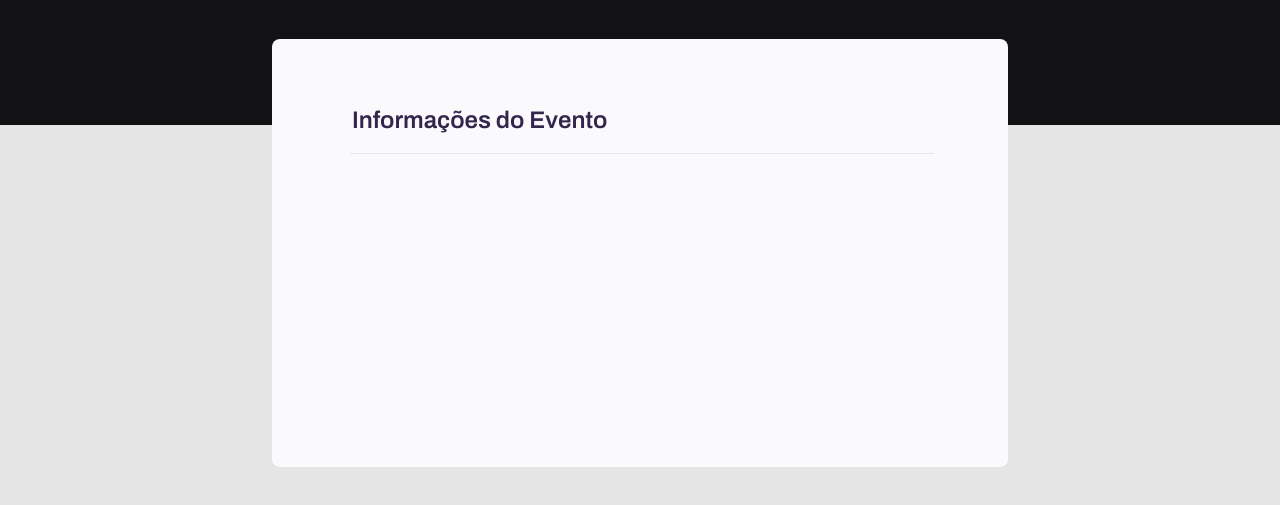
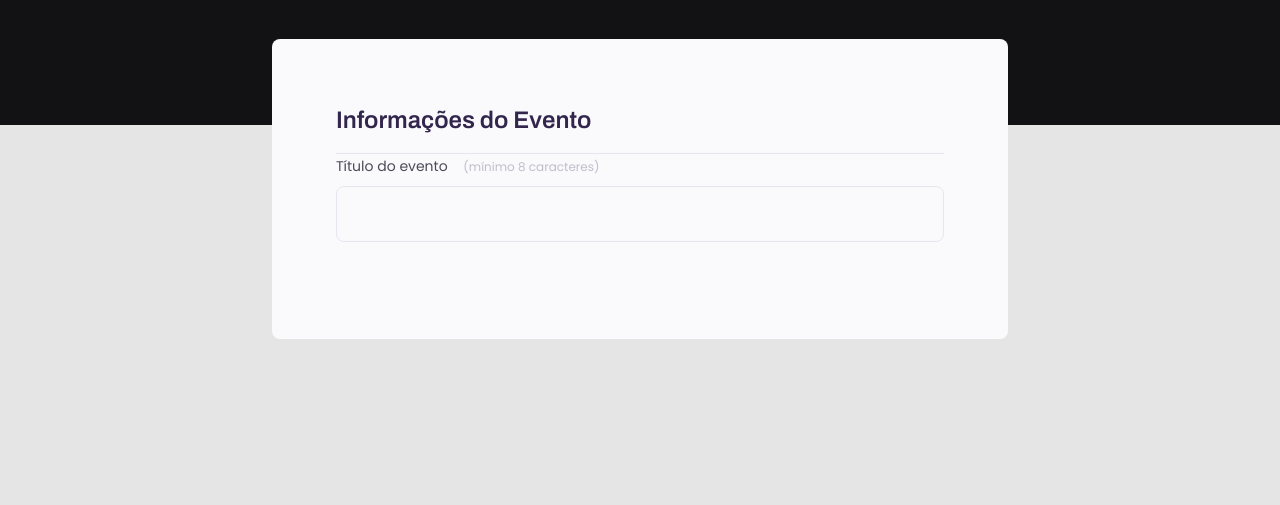
Before and after one commit to brunomaia08/Projeto_03, a plain HTML site: page index.html in a window 1280 px wide. Shown: the part 243-748 px from the top of the page. Drawn offline with Linux system fonts and the light colour scheme.

Commit message:
Adicionando o primeiro input no projeto.

```diff
--- a/index.html
+++ b/index.html
@@ -26,6 +26,11 @@
     <form>
       <fieldset>
         <legend>Informações do Evento</legend>
+
+        <div class="input-wrapper">
+          <label for="event-title">Título do evento <span>(mínimo 8 caracteres)</span></label>
+          <input type="text" id="event-title"/>
+        </div>
       </fieldset>
 
     </form>
--- a/style.css
+++ b/style.css
@@ -1,6 +1,15 @@
+*{
+  margin: 0;
+  padding: 0;
+  box-sizing: border-box;
+
+}
+
+body, input, button, select, textarea {
+  font-family: "Poppins", sans-serif;
+}
 
 body {
-  font-family: "Poppins", sans-serif;
   background: #E5E5E5;
 }
 
@@ -32,6 +41,7 @@ header h1 {
   line-height: 42px;
   color: #FFFFFF;
   font-weight: bold;
+  margin-bottom: 24px;
 }
 
 header p {
@@ -67,3 +77,39 @@ fieldset legend {
   padding-bottom: 16px;
 
 }
+
+.input-wrapper {
+  display: flex;
+  flex-direction: column;
+}
+
+.input-wrapper label {
+  color: #4E4958;
+  font-size: 14px;
+  line-height: 24px;
+  margin-bottom: 8px;
+}
+
+.input-wrapper label span {
+  margin-left: 12px;
+
+  font-size: 12px;
+  line-height: 20px;
+
+  color: #C1BCCC;
+}
+
+.input-wrapper input {
+  background: #FAFAFC;
+
+  border: 1px solid #e6e6f0;
+  border-radius: 8px;
+
+  height: 56px;
+  padding: 0 24px;
+
+  font-size: 16px;
+  line-height: 26px;
+
+  color: #C1BCCC;
+}
```
